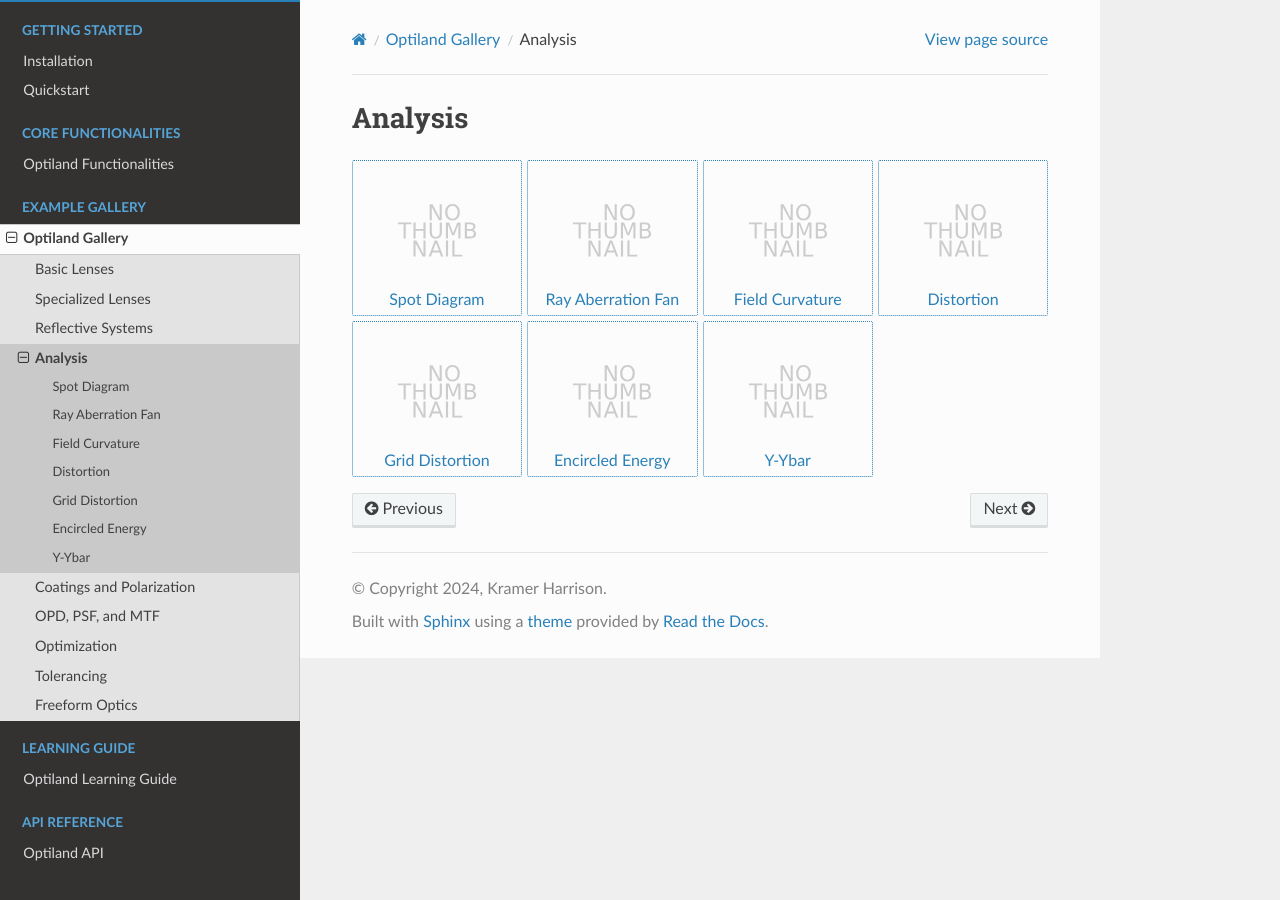
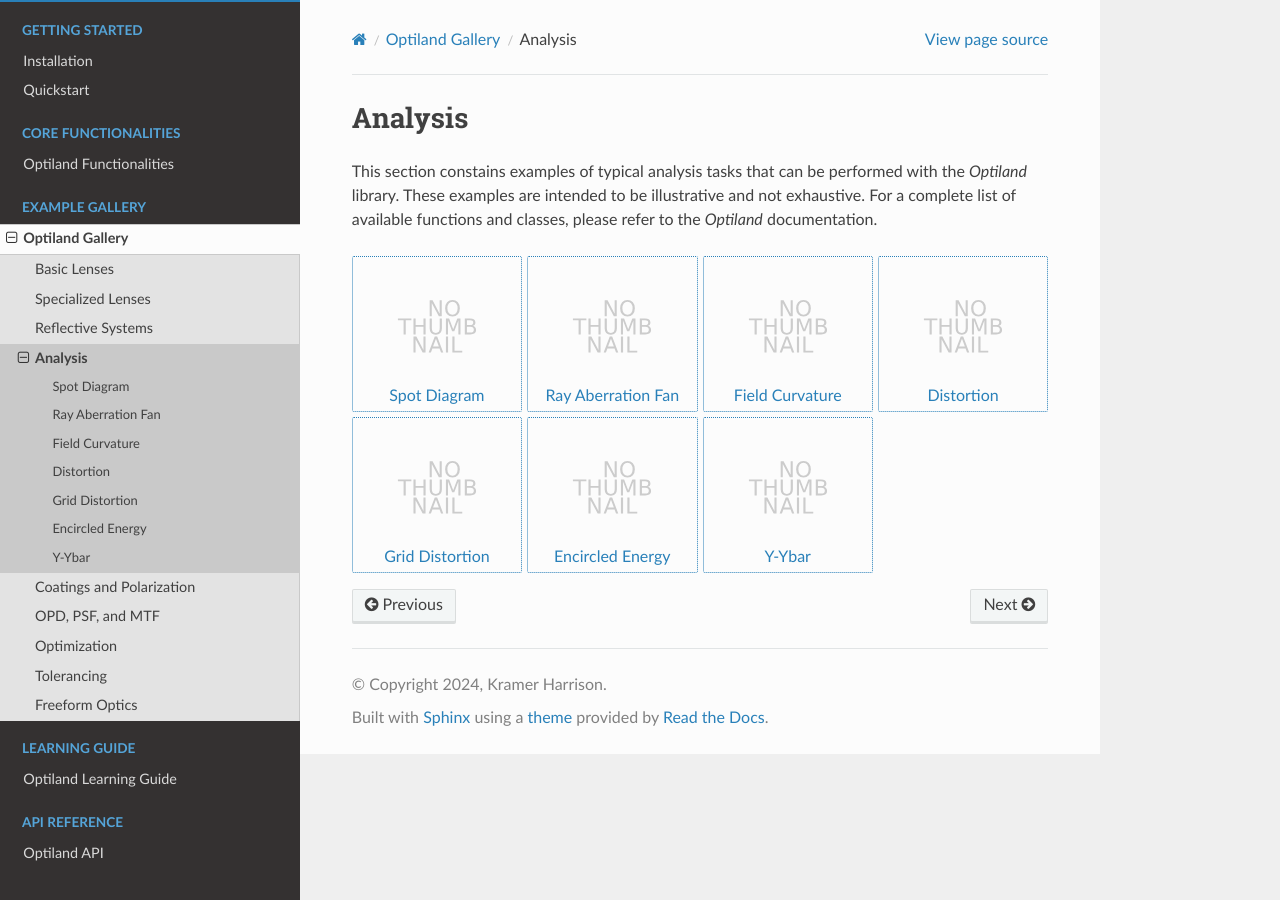
Before and after one commit to HarrisonKramer/optiland, a Sphinx documentation site: the page built from docs/gallery/analysis.rst, in a window 1280 px wide. Built offline with Sphinx 7.4.7 and the Read the Docs theme 2.0.0, drawn with Linux system fonts in a browser that asks for light colours; pages that are not in the unit, such as notebooks, are missing from menus.

Commit message:
docs: add intro text to analysis section

```diff
--- a/docs/gallery/analysis.rst
+++ b/docs/gallery/analysis.rst
@@ -1,5 +1,7 @@
 Analysis
 ========
+
+This section constains examples of typical analysis tasks that can be performed with the `Optiland` library. These examples are intended to be illustrative and not exhaustive. For a complete list of available functions and classes, please refer to the `Optiland` documentation.
 
 .. _gallery_analysis:
 
```
